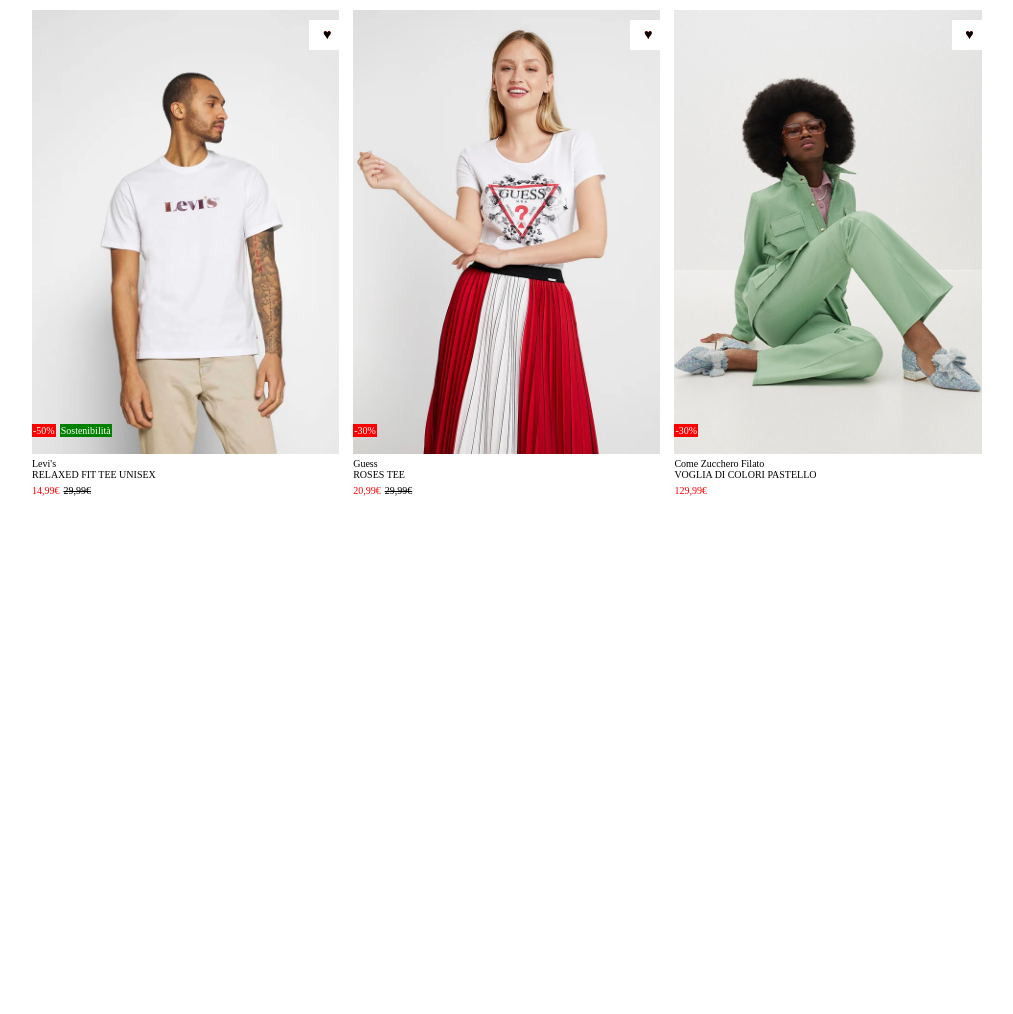
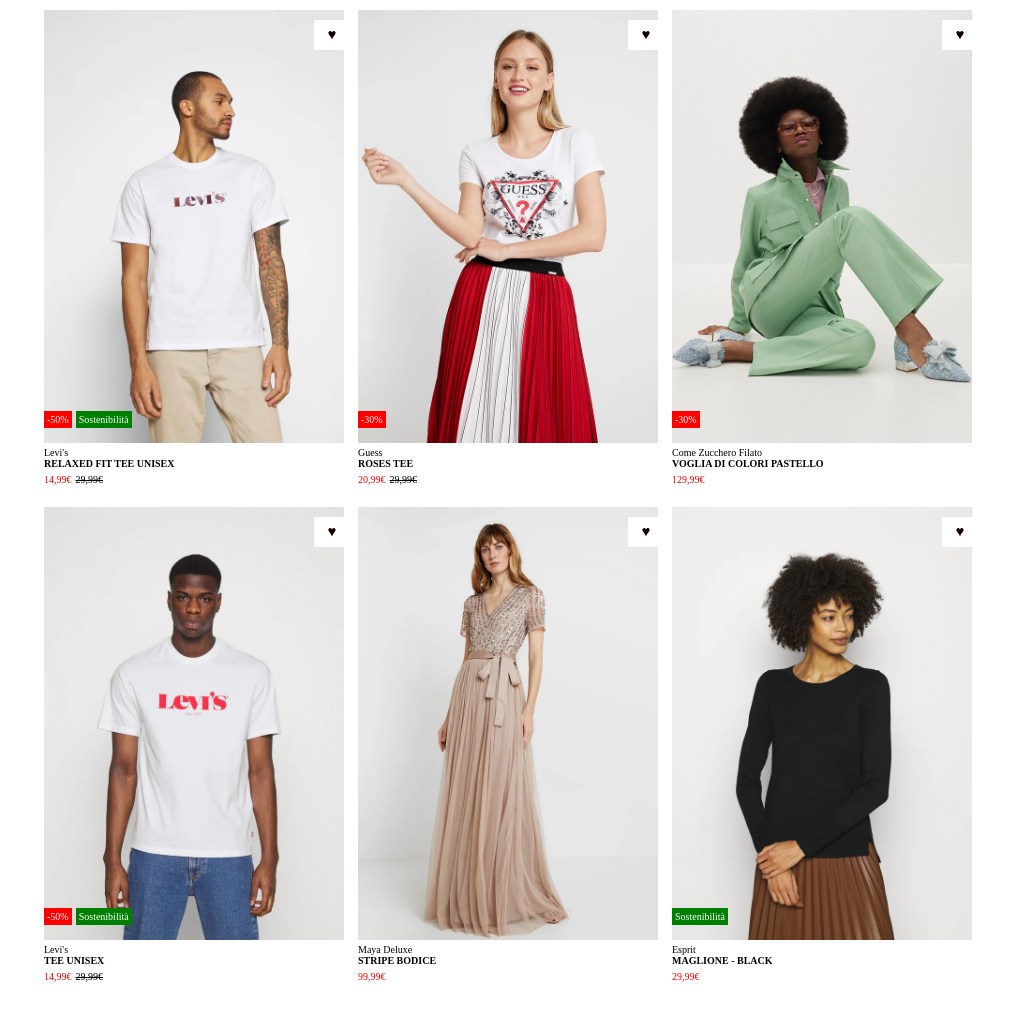
Before and after one commit to Alessio2299/html-css-boolando, a plain HTML site: page index.html in a window 1280 px wide. Shown: the whole page, without its empty margins (96-1109 px from the left). Before the commit the page ends 800 px from the top, so only its background shows below. Drawn offline with Linux system fonts and the light colour scheme.

Commit message:
Final Exercise

```diff
--- a/index.html
+++ b/index.html
@@ -20,7 +20,7 @@
           </div>
           <div class="info-article">
             <span class="brand">Levi's</span>
-            <span class="name-product">RELAXED FIT TEE UNISEX</span>
+            <strong class="name-product">RELAXED FIT TEE UNISEX</strong>
             <span class="price-sale">14,99&euro;</span>
             <span class="price-ntsale">29,99&euro;</span>
           </div>
@@ -38,7 +38,7 @@
           </div>
           <div class="info-article">
             <span class="brand">Guess</span>
-            <span class="name-product">ROSES TEE</span>
+            <strong class="name-product">ROSES TEE</strong>
             <span class="price-sale">20,99&euro;</span>
             <span class="price-ntsale">29,99&euro;</span>
           </div>
@@ -56,8 +56,58 @@
             </div>
             <div class="info-article">
               <span class="brand">Come Zucchero Filato</span>
-              <span class="name-product">VOGLIA DI COLORI PASTELLO</span>
+              <strong class="name-product">VOGLIA DI COLORI PASTELLO</strong>
               <span class="price-sale">129,99&euro;</span>
+            </div>
+            <div class="favorites">
+              <span class="heart black">&#9829;</span>
+              <span class="heart red">&#9829;</span>
+            </div>
+          </div>
+          <!-- Fourth Article -->
+          <div class="article">
+            <img class="img-principal" src="img/4.webp" alt="Levi's">
+            <img class="img-hidden" src="img/4b.webp" alt="Levi's second image">
+            <div class="target">
+              <span class="sale">-50&percnt;</span>
+              <span class="sostenibility">Sostenibilit&agrave;</span>
+            </div>
+            <div class="info-article">
+              <span class="brand">Levi's</span>
+              <strong class="name-product">TEE UNISEX</strong>
+              <span class="price-sale">14,99&euro;</span>
+              <span class="price-ntsale">29,99&euro;</span>
+            </div>
+            <div class="favorites">
+              <span class="heart black">&#9829;</span>
+              <span class="heart red">&#9829;</span>
+            </div>
+          </div>
+          <!-- Fifth Article -->
+          <div class="article">
+            <img class="img-principal" src="img/5.webp" alt="Levi's">
+            <img class="img-hidden" src="img/5b.webp" alt="Levi's second image">
+            <div class="info-article">
+              <span class="brand">Maya Deluxe</span>
+              <strong class="name-product">STRIPE BODICE</strong>
+              <span class="price-sale">99,99&euro;</span>
+            </div>
+            <div class="favorites">
+              <span class="heart black">&#9829;</span>
+              <span class="heart red">&#9829;</span>
+            </div>
+          </div>
+          <!-- Six Article -->
+          <div class="article">
+            <img class="img-principal" src="img/6.webp" alt="Levi's">
+            <img class="img-hidden" src="img/6b.webp" alt="Levi's second image">
+            <div class="target">
+              <span class="sostenibility">Sostenibilit&agrave;</span>
+            </div>
+            <div class="info-article">
+              <span class="brand">Esprit</span>
+              <strong class="name-product">MAGLIONE - BLACK</strong>
+              <span class="price-sale">29,99&euro;</span>
             </div>
             <div class="favorites">
               <span class="heart black">&#9829;</span>
--- a/style.css
+++ b/style.css
@@ -5,7 +5,7 @@
   box-sizing: border-box;
 }
 .container{
-  width: 80%;
+  width: 1000px;
   margin: 10px auto;
 }
 /* Start Main */
@@ -14,6 +14,7 @@
   position: relative;
   display: inline-block;
   margin-right: 10px;
+  margin-bottom: 20px;
 }
 .article img{
   width: 100%;
@@ -21,7 +22,7 @@
 .sale, .sostenibility{
 font-size: 10px;
 color: white;
-padding: 1px;
+padding: 3px;
 }
 .sale{
   background-color: red;
```
